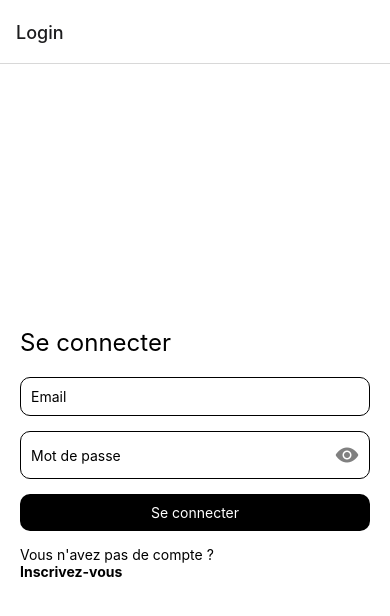
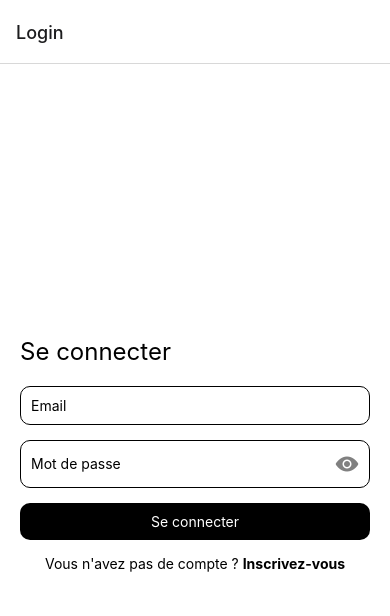
Before and after one commit to HugoDemont62/reactnativetp3, a React Native app: screen /Login in a window 390 px wide. Shown: the top 616 px of the page. Built offline with nearby package versions, Linux system fonts and the light colour scheme; no server answers.

Commit message:
[FIX] Fix minor bugs

```diff
--- a/src/components/LoginScreen.js
+++ b/src/components/LoginScreen.js
@@ -105,7 +105,7 @@ const LoginScreen = ({navigation}) => {
   );
 };
 
-const styles= StyleSheet.create({
+const styles = StyleSheet.create({
   container: {
     backgroundColor: '#fff',
     padding: 20,
@@ -145,6 +145,10 @@ const styles= StyleSheet.create({
     color: '#000',
     marginBottom: 10,
   },
+  registerContainer: {
+    flexDirection: 'row',
+    justifyContent: 'center',
+  },
 });
 
 export default LoginScreen;
--- a/src/components/RegisterScreen.js
+++ b/src/components/RegisterScreen.js
@@ -23,12 +23,12 @@ const RegisterScreen = ({navigation}) => {
 
   const handleChangeEmail = (email) => {
     setEmail(email);
-    setEmailError(''); // reset the error message
+    setEmailError('');
   };
 
   const handleChangePassword = (password) => {
     setPassword(password);
-    setPasswordError(''); // reset the error message
+    setPasswordError('');
   };
 
   const handleRegister = () => {
@@ -46,7 +46,7 @@ const RegisterScreen = ({navigation}) => {
         const user = userCredential.user;
         updateProfile(user, {displayName: username}).then(() => {
           console.log('Username updated successfully');
-          navigation.navigate('App', {screen: 'Accueil'});
+          navigation.navigate('App');
           setEmail('');
           setPassword('');
           setConfirmPassword('');
```
